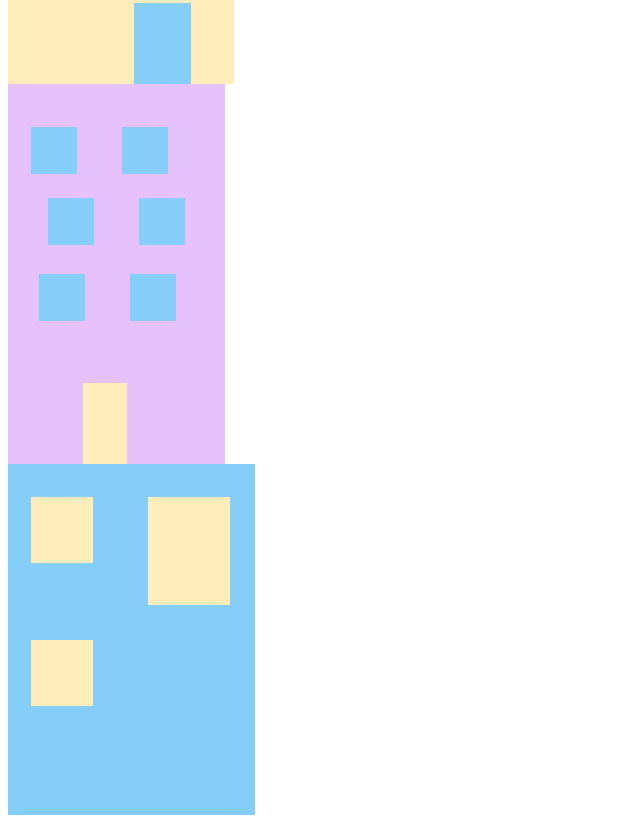
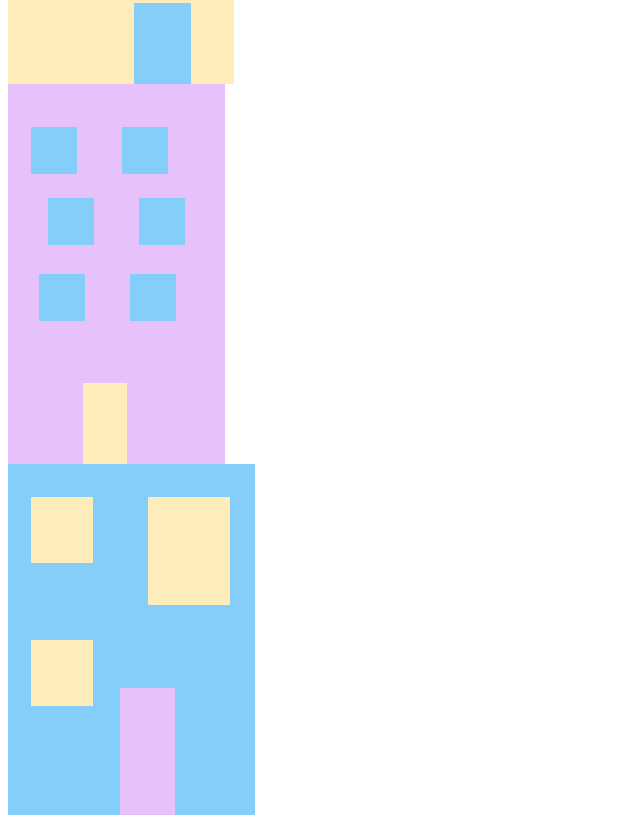
Before and after one commit to ZhanbolotAbdrasilov17/team_work, a plain HTML site: page index.html in a window 1280 px wide. Shown: the part 384-1207 px from the top of the page, without its empty margins (0-640 px from the left). Drawn offline with Linux system fonts and the light colour scheme.

Commit message:
adding purple door

```diff
--- a/index.html
+++ b/index.html
@@ -54,6 +54,7 @@
         <div class="blue-house-window1"></div>
         <div class="blue-house-window2"></div>
         <div class="blue-house-window3"></div>
+        <div class="purple-door"></div>
     </div>
 
 
--- a/style.css
+++ b/style.css
@@ -188,3 +188,12 @@
   left: 23px;
 
 }
+
+.purple-door{
+  width: 55px;
+  height: 127px;
+  left: 112px;
+  bottom: 0;
+  position: absolute;
+  background: #E7C1F9;
+}
```
